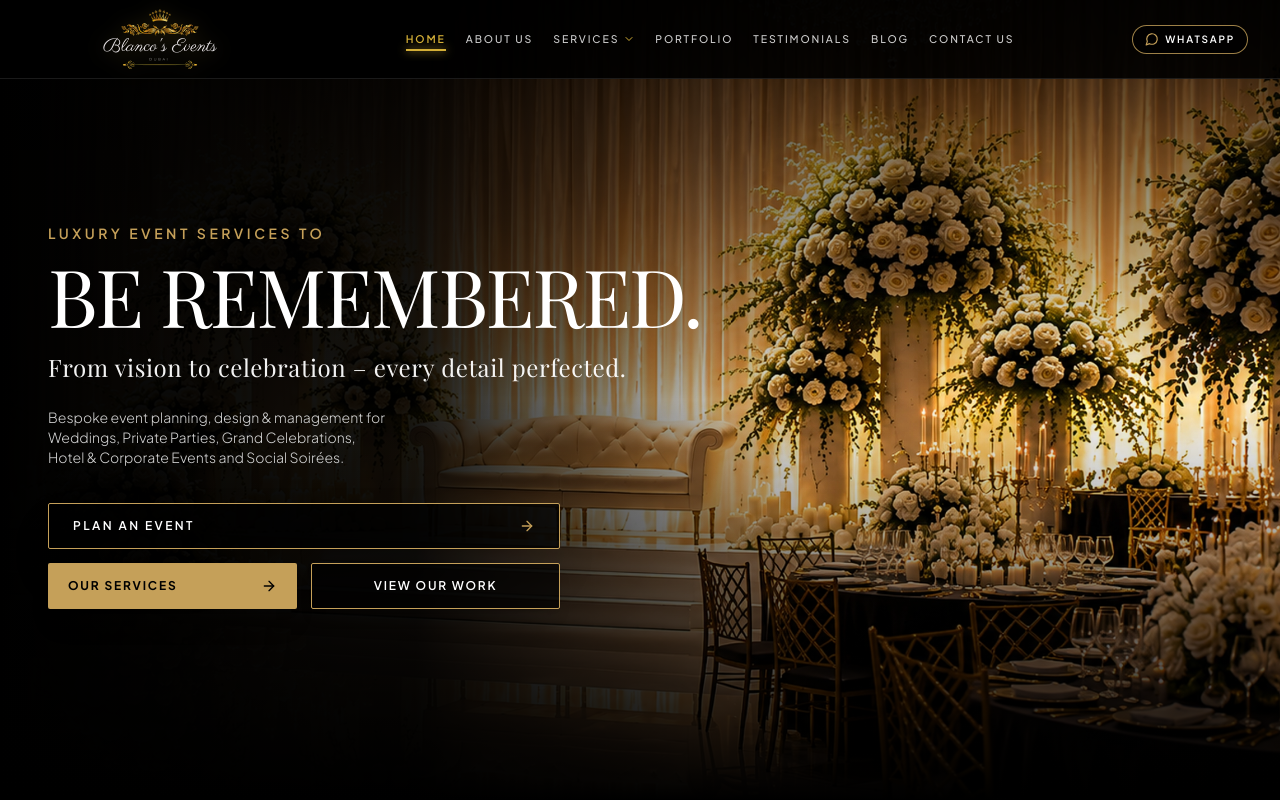
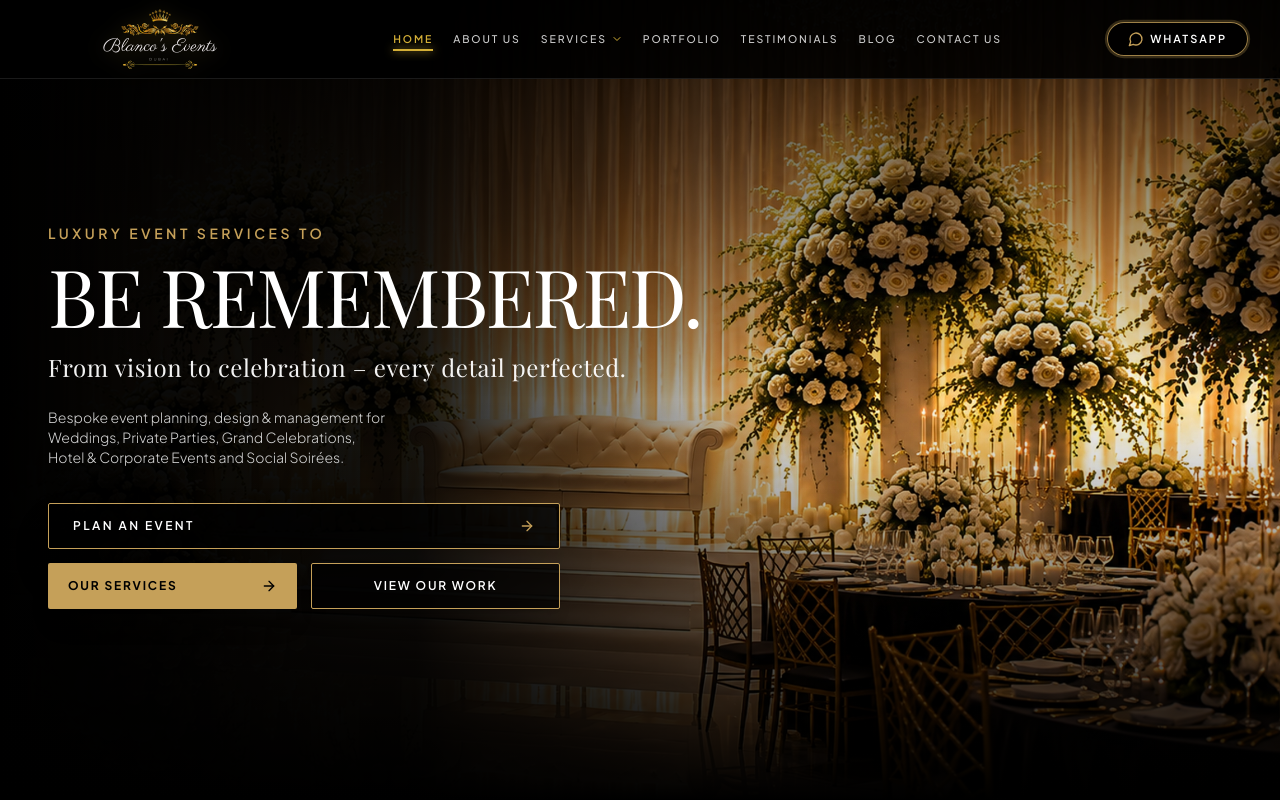
Before and after one commit to itfalcon176/blancosevents.com, a Next.js app: page / in a window 1280 px wide. Shown: the top 800 px of the page. Built offline with nearby package versions, Linux system fonts and the light colour scheme; a web font is replaced by a local one.

Commit message:
feat: implement site-wide styling variables and create responsive Navbar component

```diff
--- a/src/app/globals.css
+++ b/src/app/globals.css
@@ -46,3 +46,13 @@ html {
   width: max-content;
   animation: marquee 22s linear infinite;
 }
+
+@keyframes gold-pulse {
+  0% { box-shadow: 0 0 0 0 rgba(197, 160, 89, 0.4); }
+  70% { box-shadow: 0 0 0 6px rgba(197, 160, 89, 0); }
+  100% { box-shadow: 0 0 0 0 rgba(197, 160, 89, 0); }
+}
+
+.animate-gold-pulse {
+  animation: gold-pulse 2s infinite;
+}
--- a/src/components/Navbar.tsx
+++ b/src/components/Navbar.tsx
@@ -125,10 +125,10 @@ export const Navbar: React.FC<NavbarProps> = ({ onOpenInquiryModal }) => {
               href="https://wa.me/971501234567"
               target="_blank"
               rel="noreferrer"
-              className="flex items-center space-x-1.5 px-3 py-1.5 border border-[#C5A059]/80 rounded-full text-white bg-black/80 hover:border-[#D4AF37] hover:bg-[#C5A059]/10 transition-all duration-300 shadow-md group"
+              className="flex items-center space-x-1.5 px-3 py-1.5 xl:px-5 xl:py-2 border border-[#C5A059]/80 rounded-full text-white bg-black/80 hover:border-[#D4AF37] hover:bg-[#C5A059]/10 transition-all duration-300 shadow-md group animate-gold-pulse hover:scale-105"
             >
-              <MessageCircle className="w-3.5 h-3.5 text-[#C5A059] group-hover:text-[#D4AF37] transition-colors" />
-              <span className="text-[10px] font-semibold tracking-[0.18em] uppercase text-white">
+              <MessageCircle className="w-3.5 h-3.5 xl:w-4 xl:h-4 text-[#C5A059] group-hover:text-[#D4AF37] transition-all duration-300 group-hover:rotate-6" />
+              <span className="text-[10px] xl:text-[11px] font-semibold tracking-[0.18em] uppercase text-white">
                 WHATSAPP
               </span>
             </a>
```
